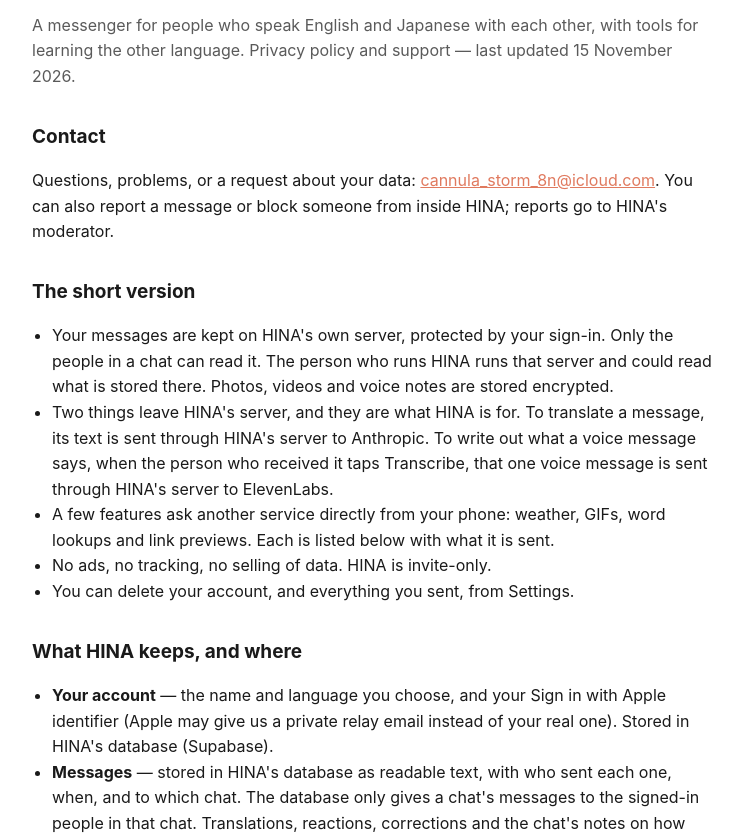
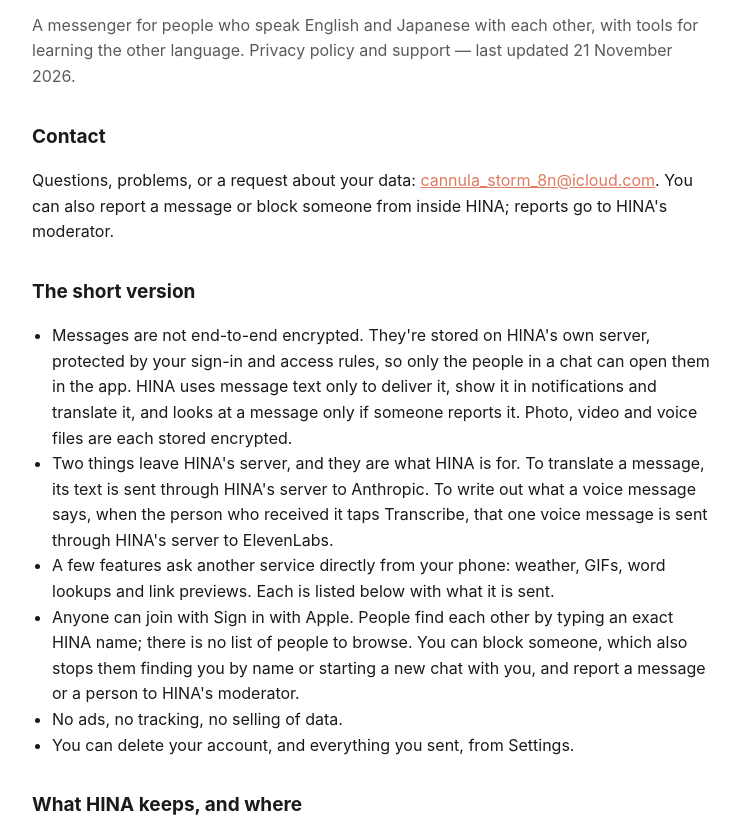
Before and after one commit to hina-family/hina-family.github.io, a plain HTML site: page index.html in a window 1280 px wide. Shown: the part 80-914 px from the top of the page, without its empty margins (268-1010 px from the left). Drawn offline with Linux system fonts and the light colour scheme.

Commit message:
Privacy page: anyone joins with Sign in with Apple, people found by an exact HINA name, block and report; messages not end-to-end encrypted, opened only by a chat's members in the app, used only to deliver, notify and translate, looked at only when reported (as in HINA at 166614f)

```diff
--- a/index.html
+++ b/index.html
@@ -21,23 +21,24 @@
 <body>
 <main>
 <h1>HINA</h1>
-<p class="soft">A messenger for people who speak English and Japanese with each other, with tools for learning the other language. Privacy policy and support — last updated 15 November 2026.</p>
+<p class="soft">A messenger for people who speak English and Japanese with each other, with tools for learning the other language. Privacy policy and support — last updated 21 November 2026.</p>
 
 <h2>Contact</h2>
 <p>Questions, problems, or a request about your data: <a href="mailto:cannula_storm_8n@icloud.com">cannula_storm_8n@icloud.com</a>. You can also report a message or block someone from inside HINA; reports go to HINA's moderator.</p>
 
 <h2>The short version</h2>
 <ul>
-  <li>Your messages are kept on HINA's own server, protected by your sign-in. Only the people in a chat can read it. The person who runs HINA runs that server and could read what is stored there. Photos, videos and voice notes are stored encrypted.</li>
+  <li>Messages are not end-to-end encrypted. They're stored on HINA's own server, protected by your sign-in and access rules, so only the people in a chat can open them in the app. HINA uses message text only to deliver it, show it in notifications and translate it, and looks at a message only if someone reports it. Photo, video and voice files are each stored encrypted.</li>
   <li>Two things leave HINA's server, and they are what HINA is for. To translate a message, its text is sent through HINA's server to Anthropic. To write out what a voice message says, when the person who received it taps Transcribe, that one voice message is sent through HINA's server to ElevenLabs.</li>
   <li>A few features ask another service directly from your phone: weather, GIFs, word lookups and link previews. Each is listed below with what it is sent.</li>
-  <li>No ads, no tracking, no selling of data. HINA is invite-only.</li>
+  <li>Anyone can join with Sign in with Apple. People find each other by typing an exact HINA name; there is no list of people to browse. You can block someone, which also stops them finding you by name or starting a new chat with you, and report a message or a person to HINA's moderator.</li>
+  <li>No ads, no tracking, no selling of data.</li>
   <li>You can delete your account, and everything you sent, from Settings.</li>
 </ul>
 
 <h2>What HINA keeps, and where</h2>
 <ul>
-  <li><strong>Your account</strong> — the name and language you choose, and your Sign in with Apple identifier (Apple may give us a private relay email instead of your real one). Stored in HINA's database (Supabase).</li>
+  <li><strong>Your account</strong> — the name and language you choose, your HINA name if you set one, and your Sign in with Apple identifier (Apple may give us a private relay email instead of your real one). Stored in HINA's database (Supabase). Someone who types your exact HINA name sees your name and language, and can start a chat with you unless one of you has blocked the other.</li>
   <li><strong>Messages</strong> — stored in HINA's database as readable text, with who sent each one, when, and to which chat. The database only gives a chat's messages to the signed-in people in that chat. Translations, reactions, corrections and the chat's notes on how you talk are stored the same way. Until version 1.0.1 messages were end-to-end encrypted; the app converts that earlier history to the readable form the first time it opens.</li>
   <li><strong>Photos, videos and voice notes</strong> — each file is encrypted on your phone and stored encrypted in Cloudflare R2; its key is kept with the message it belongs to, in HINA's database. Photo and video files are deleted from the server once everyone has them, or after 30 days, unless someone adds them to the chat's album. Voice notes, album items and thumbnails are kept.</li>
   <li><strong>Your profile picture, settings, and where you roughly are</strong> — stored in HINA's database, readable only by you and the people in your chats. Your location is only read while HINA is open, rounded to about 10 km before it leaves your phone, and used to show your weather in your chats.</li>
@@ -69,13 +70,13 @@
 <p>Settings → Delete account. Deleting waits seven days: you ask, you can cancel during those seven days, and after them you confirm with Delete now. Then everything you sent or set is erased for everyone — messages, photos, videos, voice notes, reactions, your picture, settings and location — your own voice, if you made one, is deleted from ElevenLabs, your Apple sign-in for HINA is revoked, and you leave every chat. Two things that belong to the chat rather than to you also stay: the chat's shared word list, and a photo someone else sent that you added to the album. Encrypted backups made before the deletion are kept until they expire, at most 12 months.</p>
 
 <h2>Children</h2>
-<p>HINA is joined by invitation. Anyone under 13 should use it only with a parent's agreement.</p>
+<p>Anyone can join HINA with Sign in with Apple. Anyone under 13 should use it only with a parent's agreement.</p>
 
 <h2>Changes</h2>
 <p>If this policy changes, the date at the top changes too.</p>
 
 <hr>
-<p class="soft">HINA（ヒナ）は、英語と日本語で話す人たちのためのメッセンジャーで、相手の言葉を学ぶための機能もあります（最終更新：2026年11月15日）。メッセージはHINA自身のサーバーに保存され、サインインで守られています。読めるのはそのチャットの参加者だけです（HINAを運営している人はサーバーを管理しており、保存された内容を見ることができます）。写真・動画・ボイスメッセージは暗号化して保存されます。HINAのサーバーの外へ出るものは二つです。翻訳のために、メッセージの文章（と同じチャットの直前の数件、話し方のメモ）はHINAのサーバーを通じてAnthropicへ送られます（Anthropicはその内容でモデルを学習しない規約です）。ボイスメッセージを文字に起こすために、受け取った人が「文字に起こす」をタップしたときだけ、そのボイスメッセージ一件がHINAのサーバーを通じてElevenLabsへ送られます。</p>
+<p class="soft">HINA（ヒナ）は、英語と日本語で話す人たちのためのメッセンジャーで、相手の言葉を学ぶための機能もあります（最終更新：2026年11月21日）。Sign in with Appleで誰でも参加できます。相手はHINAネームを正確に入力して見つけます（人の一覧はありません）。相手をブロックすると、その人はあなたを名前で見つけられず、新しいチャットも始められなくなります。メッセージや相手はアプリからHINAの管理者に報告できます。メッセージはエンドツーエンド暗号化されていません。HINA自身のサーバーに保存され、サインインとアクセスのルールで守られているので、アプリで開けるのはそのチャットの参加者だけです。HINAがメッセージの文章を使うのは、届ける・通知に表示する・翻訳するためだけで、メッセージを見るのは誰かが報告したときだけです。写真・動画・ボイスメッセージのファイルは一つずつ暗号化して保存されます。HINAのサーバーの外へ出るものは二つです。翻訳のために、メッセージの文章（と同じチャットの直前の数件、話し方のメモ）はHINAのサーバーを通じてAnthropicへ送られます（Anthropicはその内容でモデルを学習しない規約です）。ボイスメッセージを文字に起こすために、受け取った人が「文字に起こす」をタップしたときだけ、そのボイスメッセージ一件がHINAのサーバーを通じてElevenLabsへ送られます。</p>
 <p class="soft">お使いのiPhoneから直接問い合わせるものもあります。天気はOpen-Meteoへ（相手の約10kmに丸めた位置）、GIFの画像はGIPHYから、タップした単語一つはjisho.orgへ、WaniKaniは接続した場合のみ（ご自分のトークン）、リンクのプレビューはそのウェブサイトから（送る人のiPhoneがページを一度読み、読む人のiPhoneがプレビュー画像を読み込みます）。これらの相手にはiPhoneのIPアドレスが見えます。通知はAppleを通じて届き、送った人の名前とメッセージの文章を含みます（設定で文章を隠せます）。不具合の報告はメッセージの内容を除いてSentryへ送られます。データはSupabaseに、暗号化されたファイルとバックアップはCloudflareに保存され、毎晩のバックアップは最長12か月保管されます。</p>
 <p class="soft">広告・追跡・データの販売はありません。アカウントは設定から削除できます。削除は申請から7日後に確定でき（その間は取り消せます）、あなたが送ったものはすべて消去されます。お問い合わせ：<a href="mailto:cannula_storm_8n@icloud.com">cannula_storm_8n@icloud.com</a></p>
 </main>
```
